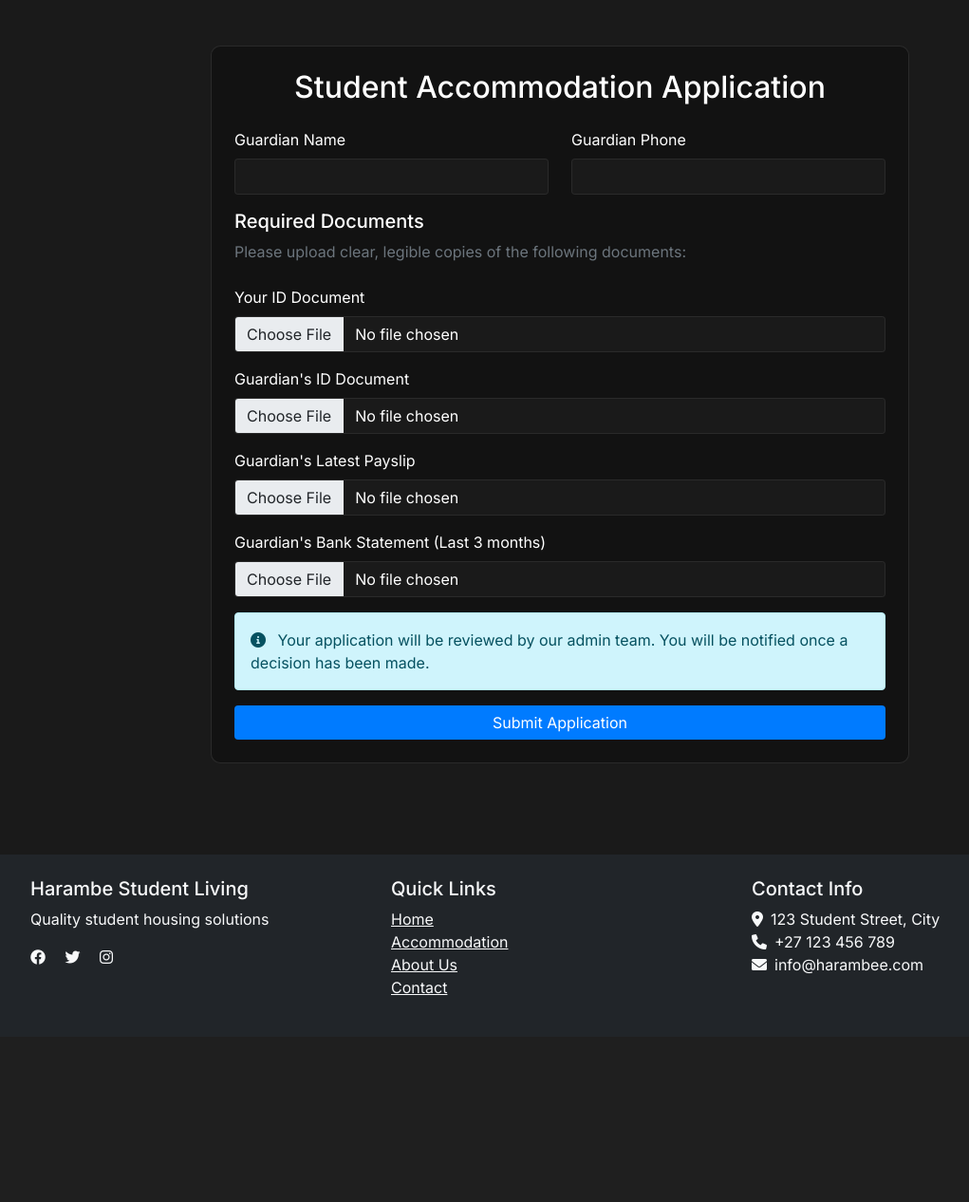
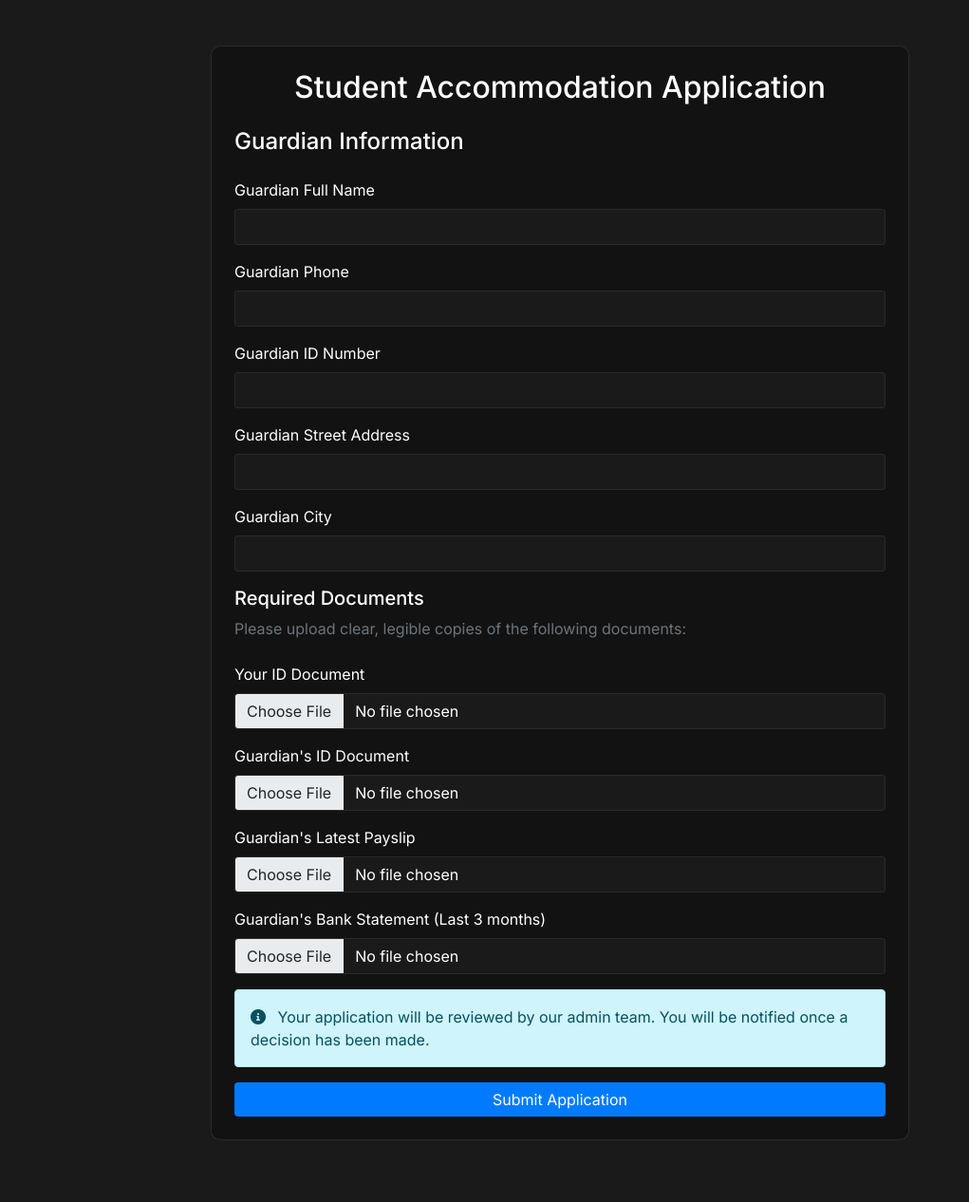
Before and after one commit to harry34704/Harambee_1, a Flask app: page /apply in a window 1280 px wide. Shown: the part 72-1338 px from the top of the page at 95% size, without its empty margins (50-1071 px from the left). Before the commit the page ends 1120 px from the top, so only its background shows below. Run offline with Flask 3, Linux system fonts and the light colour scheme; a user stored in the database is signed in.

Commit message:
Add guardian details to Student model and implement payment verification

```diff
--- a/app.py
+++ b/app.py
@@ -192,6 +192,9 @@
             # Get form data
             guardian_name = request.form.get("guardian_name")
             guardian_phone = request.form.get("guardian_phone")
+            guardian_id_number = request.form.get("guardian_id_number")
+            guardian_street_address = request.form.get("guardian_street_address")
+            guardian_city = request.form.get("guardian_city")
 
             # Get uploaded files
             id_doc = request.files.get("id_document")
@@ -204,6 +207,9 @@
             student = Student.query.filter_by(user_id=current_user.id).first()
             student.guardian_name = guardian_name
             student.guardian_phone = guardian_phone
+            student.guardian_id_number = guardian_id_number
+            student.guardian_street_address = guardian_street_address
+            student.guardian_city = guardian_city
             student.status = "pending"
 
             # Save uploaded files
@@ -252,7 +258,7 @@
         student = Student.query.get_or_404(student_id)
         action = request.form.get("action")
 
-        if action in ["approve", "reject", "hold"]:
+        if action in ["approve", "reject", "hold", "partial_approve"]:
             student.status = action
             db.session.commit()
 
@@ -260,6 +266,10 @@
             message = f"Your application has been {action}ed."
             if action == "hold":
                 message = "Your application is on hold. Please check your email for required documents."
+            elif action == "partial_approve":
+                message = "Your application has been partially approved. Please sign your lease agreement to proceed."
+                student.status = "partial_approved"
+                db.session.commit()
 
             try:
                 from utils.sms import send_application_status
--- a/models.py
+++ b/models.py
@@ -17,6 +17,9 @@
     phone = db.Column(db.String(20))
     guardian_name = db.Column(db.String(100))
     guardian_phone = db.Column(db.String(20))
+    guardian_id_number = db.Column(db.String(50))
+    guardian_street_address = db.Column(db.String(255))
+    guardian_city = db.Column(db.String(100))
     room_number = db.Column(db.String(10))
     status = db.Column(db.String(20), default="pending")  # pending, approved, rejected
     id_document = db.Column(db.String(255))
--- a/templates/admin/applications.html
+++ b/templates/admin/applications.html
@@ -1,4 +1,3 @@
-
 {% extends "base.html" %}
 
 {% block content %}
@@ -61,6 +60,7 @@
                                                     <option value="approve">Approve</option>
                                                     <option value="reject">Reject</option>
                                                     <option value="hold">Hold (Missing Documents)</option>
+                                                    <option value="partial_approve">Partial Approve</option>
                                                 </select>
                                                 <button type="submit" class="btn btn-sm btn-primary">Submit</button>
                                             </div>
--- a/templates/apply.html
+++ b/templates/apply.html
@@ -8,15 +8,26 @@
                 <div class="card-body p-4">
                     <h2 class="text-center mb-4">Student Accommodation Application</h2>
                     <form method="POST" enctype="multipart/form-data">
-                        <div class="row">
-                            <div class="col-md-6 mb-3">
-                                <label for="guardian_name" class="form-label">Guardian Name</label>
-                                <input type="text" class="form-control" id="guardian_name" name="guardian_name" required>
-                            </div>
-                            <div class="col-md-6 mb-3">
-                                <label for="guardian_phone" class="form-label">Guardian Phone</label>
-                                <input type="tel" class="form-control" id="guardian_phone" name="guardian_phone" required>
-                            </div>
+                        <h4 class="mb-4">Guardian Information</h4>
+                        <div class="mb-3">
+                            <label for="guardian_name" class="form-label">Guardian Full Name</label>
+                            <input type="text" class="form-control" id="guardian_name" name="guardian_name" required>
+                        </div>
+                        <div class="mb-3">
+                            <label for="guardian_phone" class="form-label">Guardian Phone</label>
+                            <input type="text" class="form-control" id="guardian_phone" name="guardian_phone" required>
+                        </div>
+                        <div class="mb-3">
+                            <label for="guardian_id_number" class="form-label">Guardian ID Number</label>
+                            <input type="text" class="form-control" id="guardian_id_number" name="guardian_id_number" required>
+                        </div>
+                        <div class="mb-3">
+                            <label for="guardian_street_address" class="form-label">Guardian Street Address</label>
+                            <input type="text" class="form-control" id="guardian_street_address" name="guardian_street_address" required>
+                        </div>
+                        <div class="mb-3">
+                            <label for="guardian_city" class="form-label">Guardian City</label>
+                            <input type="text" class="form-control" id="guardian_city" name="guardian_city" required>
                         </div>
 
                         <div class="mb-4">
```
Also changed, not shown: templates/lease_sign.html (+9 -0 lines), utils/pdf_generator.py (+9 -0 lines).
